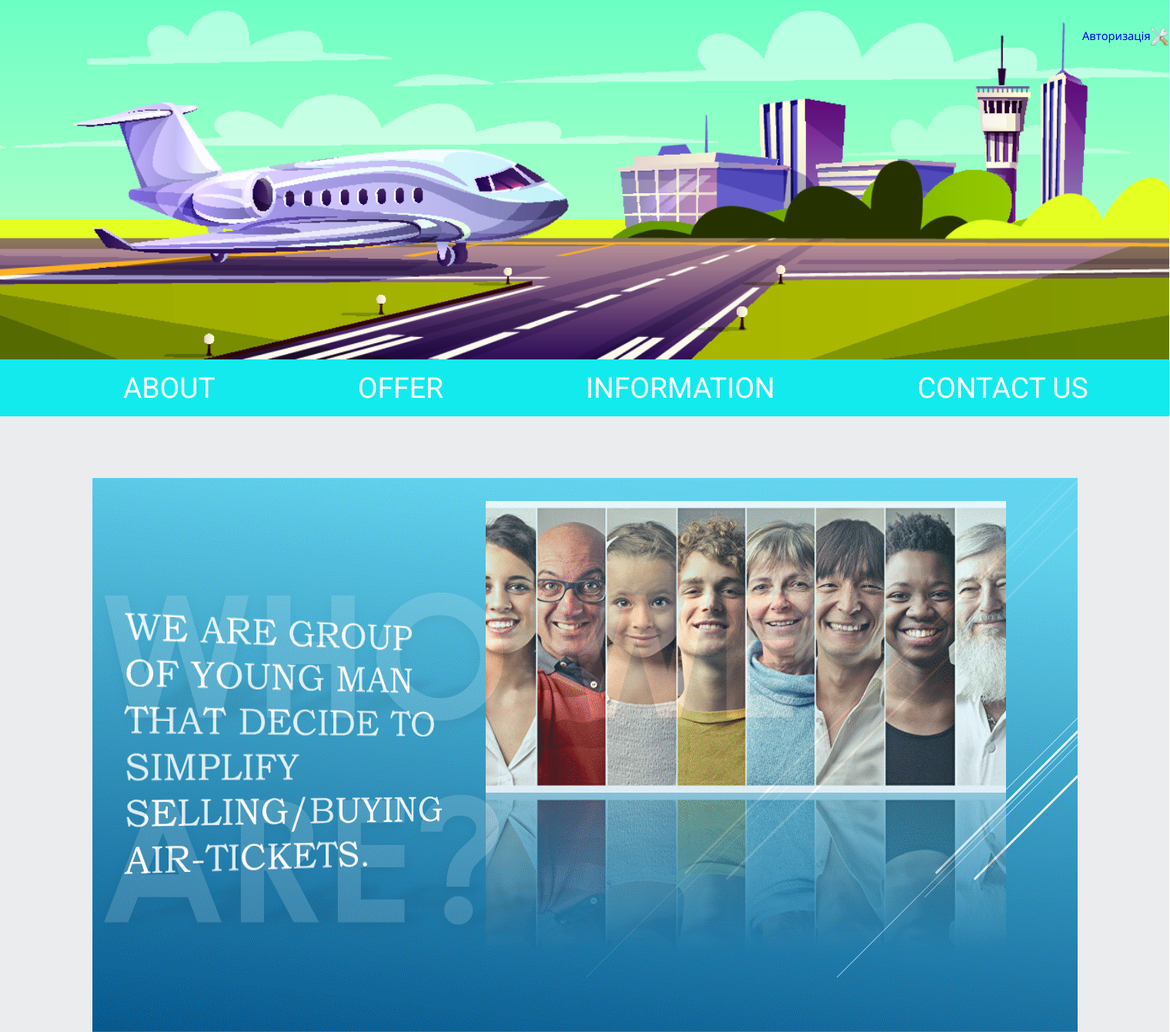
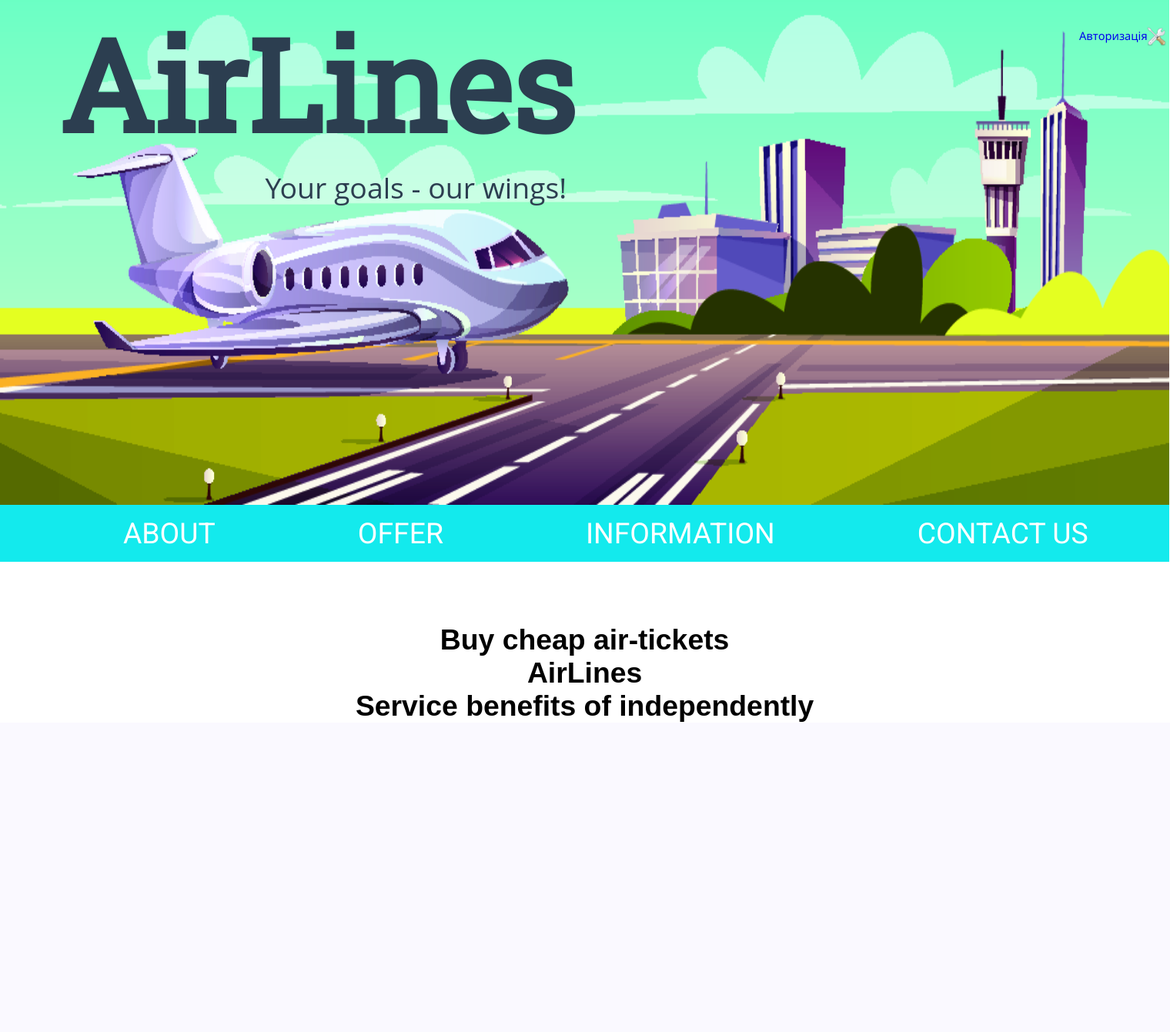
Before and after one commit to Iangyl/CourseWork, a PHP site: page / in a window 1520 px wide. Shown: the whole page at 77% size. After the commit the page ends 938 px from the top, so only its background shows below. Run offline with PHP 8.4, Linux system fonts and the light colour scheme.

Commit message:
added sign on header and slogan; increase main img

```diff
--- a/css/style.css
+++ b/css/style.css
@@ -10,6 +10,31 @@ body
 {
     position: relative;
     width: 1519.2px;
+    height: 655.5px;
+}
+#service-names-container{
+    position: absolute;
+    display: flex;
+    top: 0.0001%;
+    left: 5%;
+    flex-direction: column;
+}
+#service-name
+{
+    position: relative;
+    font-family: 'Roboto Slab', serif;
+    font-size: 124pt;
+    font-weight: bold;
+    color: #2C3E50;
+}
+#service-slogan
+{
+    position: relative;
+    font-family: 'Open Sans', sans-serif;
+    font-size: 28pt;
+    font-weight: normal;
+    color: #2C3E50;
+    left: 40%;
 }
 .header-container-nav
 {
@@ -41,11 +66,10 @@ body
 #log-in-block
 {
     position: absolute;
-    left: 1396px;
+    left: 1392px;
     top: 26px;
     z-index: 1;
     padding: 10px 10px 10px 10px;
-    border-radius: 55%;
 }
 #log-in-block a
 {
@@ -57,39 +81,31 @@ body
 {
     position: absolute;
     z-index: 1;
-    left: 1494px;
+    left: 1490px;
     top: 35px;
 }
-#rel-block{
-    position: relative;
-    background-image: url("../WebPresentation/Слайд1.GIF");
-    width: 1280px;
-    height: 720px;
-    animation: presentation1 48s ease infinite;
-}
-#who-we-are{
-
+/*
+   above - header
+   under - section
+*/
+#first-block{
     position: relative;
     display: flex;
-    background-color: #ebeced;
+    flex-direction: column;
+}
+#first-block:first-child{
+    position: relative;
     padding-top: 80px;
-    overflow: hidden;
     justify-content: center;
+    text-align: center;
+    font-family: Arial, Helvetica, sans-serif;
+    font-size: 28pt;
+    font-weight: 700;
 }
-@keyframes presentation1{
-    0%{
-        background-image: url("../WebPresentation/Слайд1.GIF");
-    }
-    25%{
-        background-image: url("../WebPresentation/Слайд2.GIF");
-    }
-    50%{
-        background-image: url("../WebPresentation/Слайд3.GIF");
-    }
-    75%{
-        background-image: url("../WebPresentation/Слайд4.GIF");
-    }
-    100%{
-        background-image: url("../WebPresentation/Слайд1.GIF");
-    }
+#first-block:nth-child(2){
+    position: relative;
+    text-align: center;
+    font-family: Arial, Helvetica, sans-serif;
+    font-size: 12pt;
+    font-weight: normal;
 }
--- a/index.html
+++ b/index.html
@@ -7,6 +7,7 @@
       <title>Airlines</title>
       <link rel="stylesheet" href="css/reset.css" type="text/css" media="all">
       <link rel="stylesheet" href="css/style.css" type="text/css" media="all">
+      <link href="https://fonts.googleapis.com/css?family=Roboto+Slab&display=swap" rel="stylesheet">
       <link href="https://fonts.googleapis.com/css?family=Roboto:400,500,700&display=swap" rel="stylesheet">
   </head>
   <body>
@@ -19,6 +20,10 @@
                     <a href="#"><img src="./pictures/adminTools.png" alt="icon.jpg"></a>
                 </div>
                 <img src="./pictures/696.png" alt="plane.png" id="main-img">
+                <div id="service-names-container">
+                  <span id="service-name">AirLines</span>
+                  <span id="service-slogan">Your goals - our wings!</span>
+                </div>
               </div>
             </div>
           <div class="header-container-nav">
@@ -33,9 +38,10 @@
           </div>
         </header>
         <section>
-          <article id="who-we-are">
-            <div id="rel-block"></div>
-          </article>
+          <div id="first-block">
+            <div>Buy cheap air-tickets</br>AirLines</div>
+            <div>Service benefits of independently</div>
+          </div>
         </section>
       </div>
   </body>
```
Also changed, not shown: Autorization.html (added, +25 -0 lines), css/autorizationStyle.css (added, +15 -0 lines).
